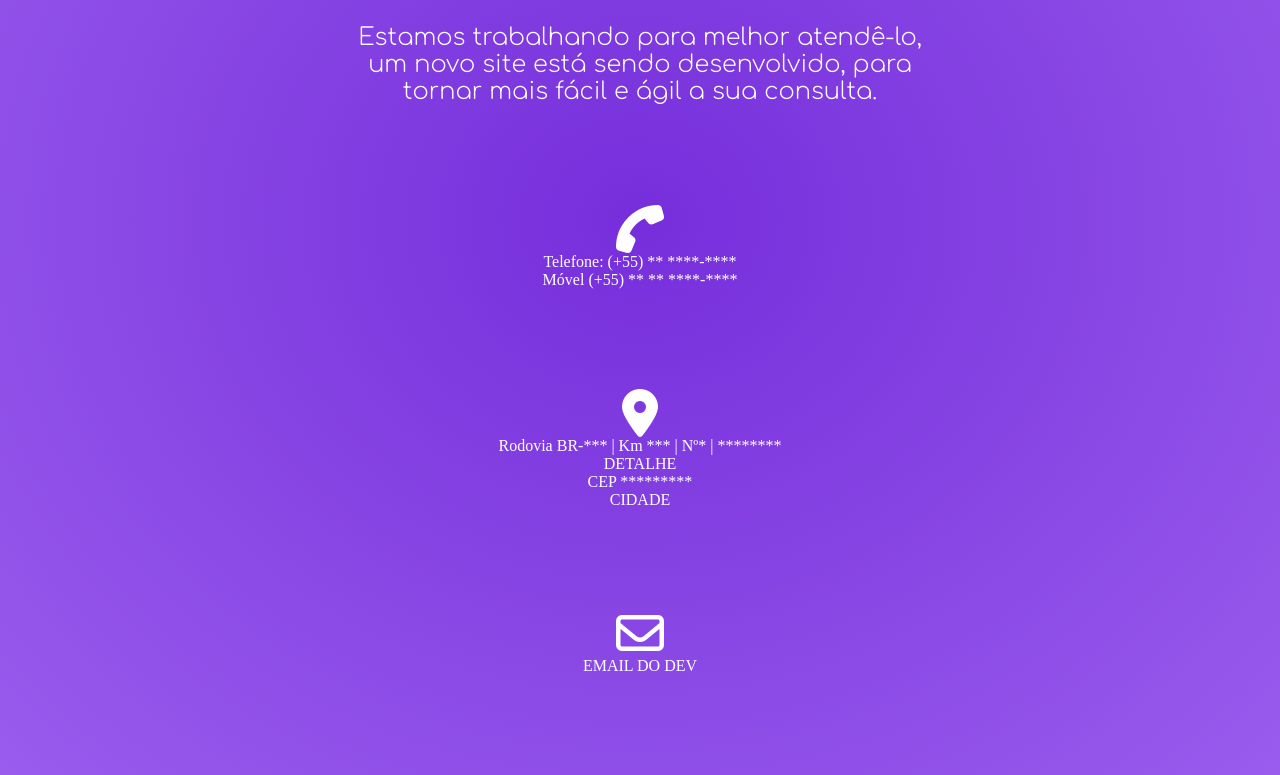
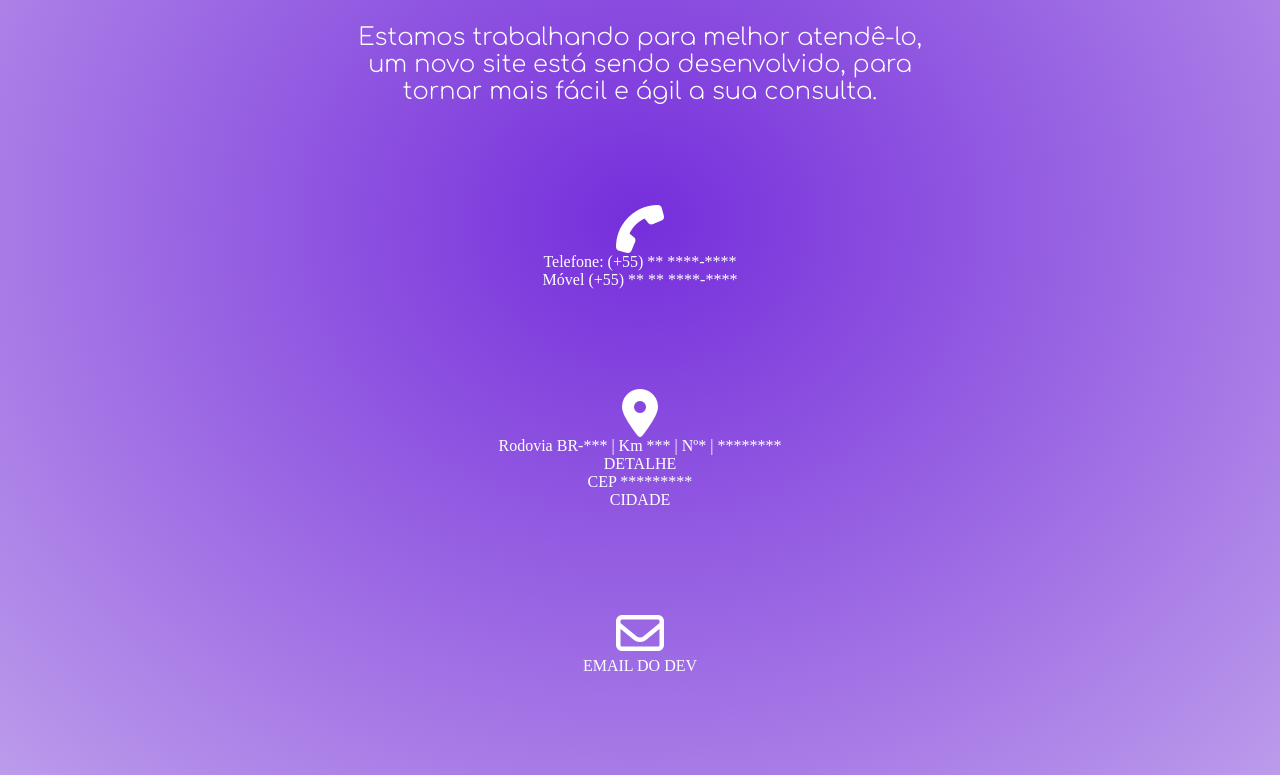
Before and after one commit to GaabzDeveloper/template-site-em-construcao, a plain HTML site: page index.html in a window 1280 px wide. Shown: the part 335-1110 px from the top of the page. Drawn offline with Linux system fonts and the light colour scheme.

Commit message:
Alteração Do Gradient Background 2.

```diff
--- a/style.css
+++ b/style.css
@@ -9,7 +9,7 @@
 		width: 100%;
 		min-height: 100vh;
 		position: absolute !important;
-		background: radial-gradient(rgb(118, 46, 219), rgb(153, 92, 237));
+		background: radial-gradient(rgb(118, 46, 219), rgb(188, 155, 235));
 }
 
 .main__logo{
```
